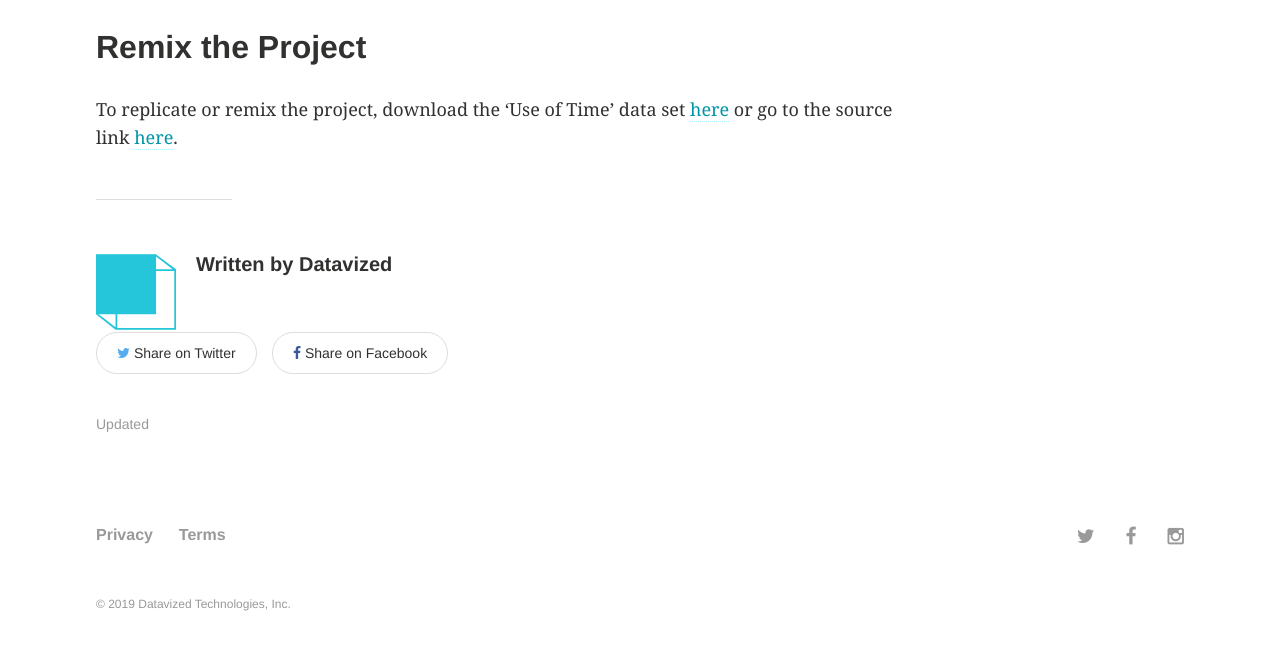
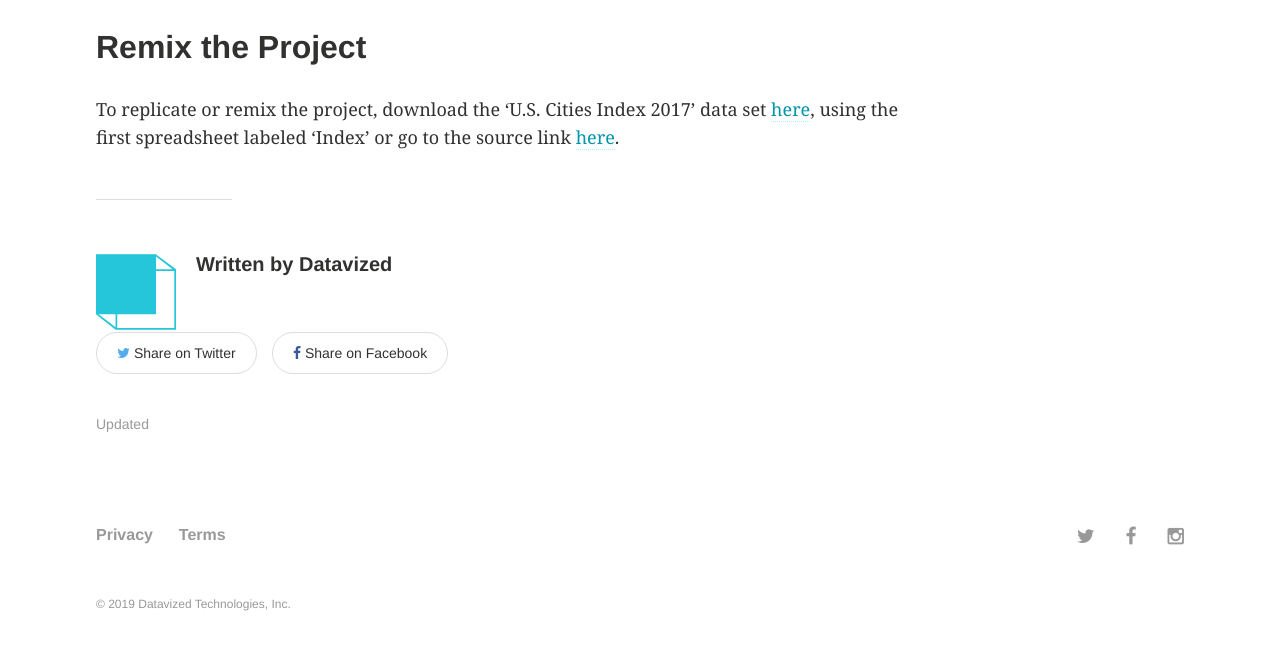
Before and after one commit to sonifydata/twotone.io, a Jekyll site: the page built from _posts/2019-02-12-basque-country-eustat-song-of-the-day.md, in a window 1280 px wide and 900 px high, scrolled down 1844 px, cut to the strip 210-860 px from the top of the window. Built offline with Jekyll 4.4.1, drawn with Linux system fonts in a browser that asks for light colours.

Commit message:
Update from Forestry.io Debra Anderson updated _posts/2019-02-12-basque-country-eustat-song-of-the-day.md

```diff
--- a/_posts/2019-02-12-basque-country-eustat-song-of-the-day.md
+++ b/_posts/2019-02-12-basque-country-eustat-song-of-the-day.md
@@ -20,7 +20,6 @@ Datavized sonfied the UN Sustainable Development Solutions Network's first U.S.
 
 [UN U.S. Cities SDG Index](http://unsdsn.org/resources/publications/us-cities-sdg-index/ "UN U.S. Cities SDG Index")
 
-
 ## Listen to the Data
 
 <iframe width="100%" height="166" scrolling="no" frameborder="no" allow="autoplay" src="https://w.soundcloud.com/player/?url=https%3A//api.soundcloud.com/tracks/562982358&color=%23f57c00&auto_play=false&hide_related=false&show_comments=true&show_user=true&show_reposts=false&show_teaser=true"></iframe>
@@ -31,4 +30,4 @@ Datavized sonfied the UN Sustainable Development Solutions Network's first U.S.
 
 ## Remix the Project
 
-To replicate or remix the project, download the 'Use of Time' data set [here](https://drive.google.com/open?id=1Ucon5Hb8DoWeOOQPv8BFzUrTT3vgBI17") or go to the source link [here](http://unsdsn.org/resources/publications/us-cities-sdg-index/).
+To replicate or remix the project, download the 'U.S. Cities Index 2017' data set [here](https://drive.google.com/file/d/1NvxNo3IR3LKXUMi0xDv9imU-dZn75cj1/view "U.S. Cities Index 2017"), using the first spreadsheet labeled 'Index' or go to the source link [here](http://unsdsn.org/resources/publications/us-cities-sdg-index/ "U.S. Cities Index 2017").
```
